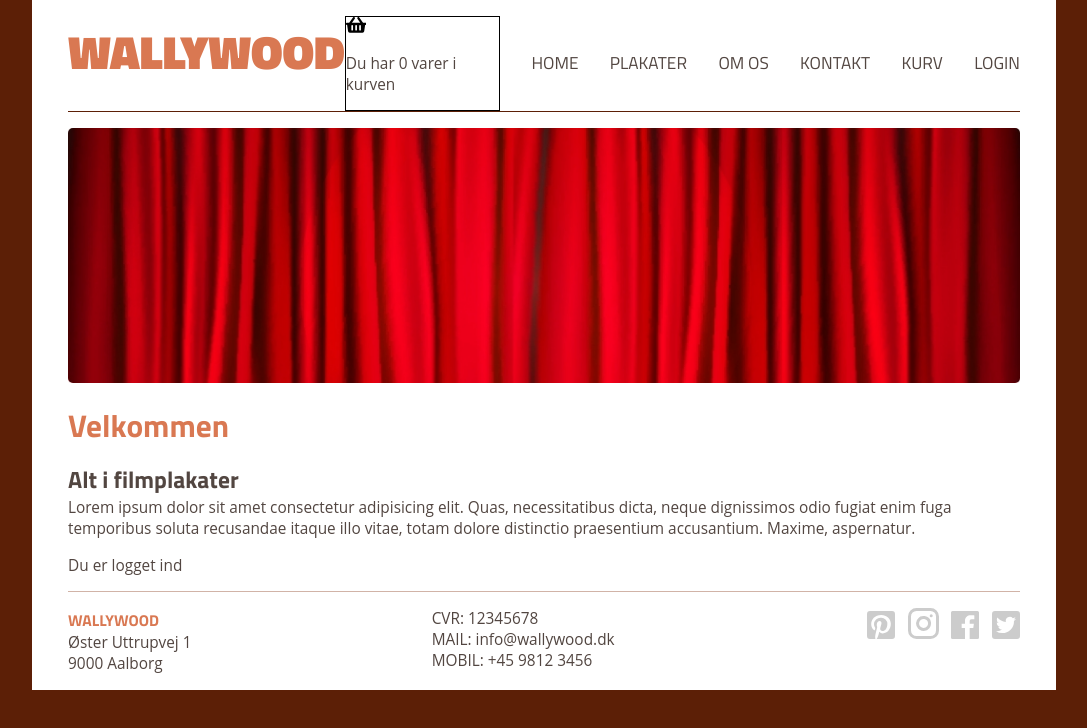
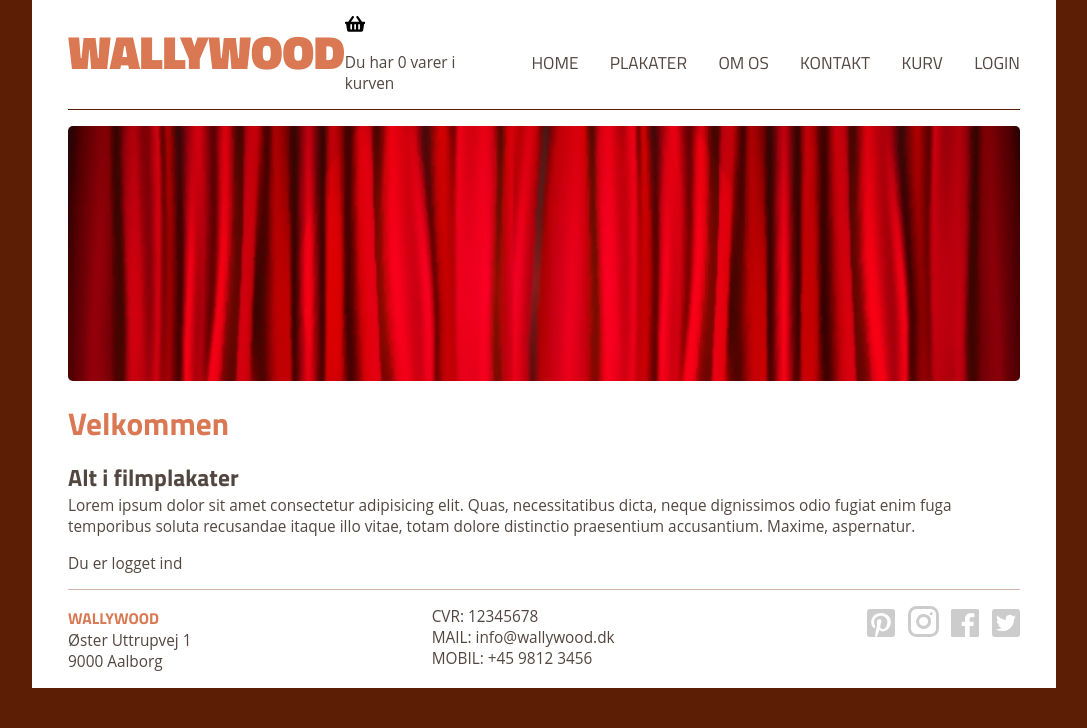
Before and after one commit to Senu14/wallywood_Frontend, a React (Create React App) app: page / in a window 1280 px wide. Shown: the top 728 px of the page, without its empty margins (96-1183 px from the left). Built offline with nearby package versions, Linux system fonts and the light colour scheme.

Commit message:
Co-authored-by: Webudvikler Hovedforløb <Webudvikler-TechCollege@users.noreply.github.com>

```diff
--- a/src/Components/App/Providers/CartProvider.jsx
+++ b/src/Components/App/Providers/CartProvider.jsx
@@ -3,9 +3,9 @@
  * Bruges til at vise indkøbskurven, vareantal på ikon i toppen og
  * varer der allerede er tilføjet til kurven
  */
-import { createContext, useContext, useEffect, useState } from "react"
-import axios from "axios"
-import { useAuth } from "./AuthProvider"
+import axios from "axios";
+import { useAuth } from "./AuthProvider";
+import { createContext, useContext, useEffect, useState } from "react";
 
 const CartContext = createContext()
 
@@ -13,27 +13,36 @@ const CartProvider = ({ children }) => {
   const [cartData, setCartData] = useState([])
   const { loginData } = useAuth()
 
+
   useEffect(() => {
     const getData = async () => {
+
       const options = {
         headers: {
           Authorization: `Bearer ${loginData.access_token}`
         }
       }
 
+      console.log(options);
+
       const endpoint = `http://localhost:4000/cart`
+
       try {
-        if(loginData && loginData.access_token) {
+
           const result = await axios.get(endpoint, options)
           setCartData(result.data)
-        }
+
       } catch (err) {
-        console.error(`Fejl i kald af cart: ${err}`)
+        console.error(`Fejl i kald af cart: ${err}`);
       }
     }
+    if(loginData && loginData.access_token){
+      getData()
+    }
 
-    getData()
-  }, [children, loginData])
+
+
+  }, [children, loginData]);
 
   return (
     <CartContext.Provider value={{ cartData, setCartData }}>
--- a/src/Components/Pages/Cart/AddToCartButton.jsx
+++ b/src/Components/Pages/Cart/AddToCartButton.jsx
@@ -1,10 +1,10 @@
+import axios from 'axios';
+import { useAuth } from '../../App/Providers/AuthProvider';
 import { AddToCartButtonStyle } from "./AddToCartButton.style";
-import { useAuth } from '../../App/Providers/AuthProvider'
-import axios from 'axios'
 import { useCartData } from "../../App/Providers/CartProvider";
 
 const AddToCartButton = props => {
-	const { loginData } = useAuth()
+	const { loginData } = useAuth() // This is our coustom hook Auth()
 	const { cartData, setCartData } = useCartData()
 
 
--- a/src/Components/Pages/Cart/AddToCartButton.style.js
+++ b/src/Components/Pages/Cart/AddToCartButton.style.js
@@ -1,5 +1,6 @@
 import styled from 'styled-components'
 
 export const AddToCartButtonStyle = styled.button`
-	background-color: ${props => props.theme.colors.quinary}
+	background-color: ${props => props.theme.colors.quinary};
+	float: inline-end;
 `
--- a/src/Components/Pages/Cart/CartIconStyle.js
+++ b/src/Components/Pages/Cart/CartIconStyle.js
@@ -1,5 +1,11 @@
 import styled from 'styled-components'
 
 export const CartIconStyle = styled.div`
-	border: solid 1px #000;
+
+
+	svg{
+		&:hover{
+			fill:${props => props.theme.colors.secondary};
+		}
+	}
 `
```
Also changed, not shown: src/Components/App/Providers/PosterProvider.jsx (+3 -4 lines).
